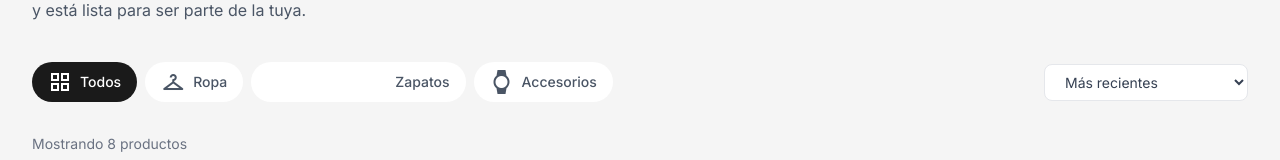
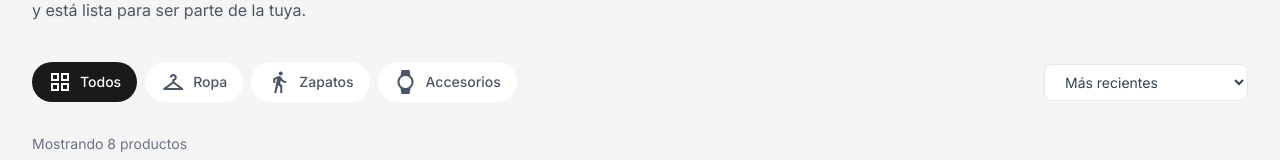
Before and after one commit to FRANK17d/front-eguva, a React (Vite) app: page /productos in a window 1280 px wide. Shown: the part 202-362 px from the top of the page. Built offline with nearby package versions, Linux system fonts and the light colour scheme.

Commit message:
Arregle icono de categoria zapatos

```diff
--- a/src/pages/CategoriesPage.jsx
+++ b/src/pages/CategoriesPage.jsx
@@ -15,7 +15,7 @@ const categories = [
         name: 'Zapatos',
         description: 'Tenis, tacones, botas, sandalias y calzado casual.',
         itemCount: 28,
-        icon: 'steps',
+        icon: 'directions_walk',
         image: 'https://images.unsplash.com/photo-1549298916-b41d501d3772?w=600&h=800&fit=crop',
     },
     {
--- a/src/pages/ProductsPage.jsx
+++ b/src/pages/ProductsPage.jsx
@@ -79,7 +79,7 @@ const allProducts = [
 const categories = [
     { id: 'todos', name: 'Todos', icon: 'grid_view' },
     { id: 'ropa', name: 'Ropa', icon: 'checkroom' },
-    { id: 'zapatos', name: 'Zapatos', icon: 'steps' },
+    { id: 'zapatos', name: 'Zapatos', icon: 'directions_walk' },
     { id: 'accesorios', name: 'Accesorios', icon: 'watch' },
 ];
 
```
